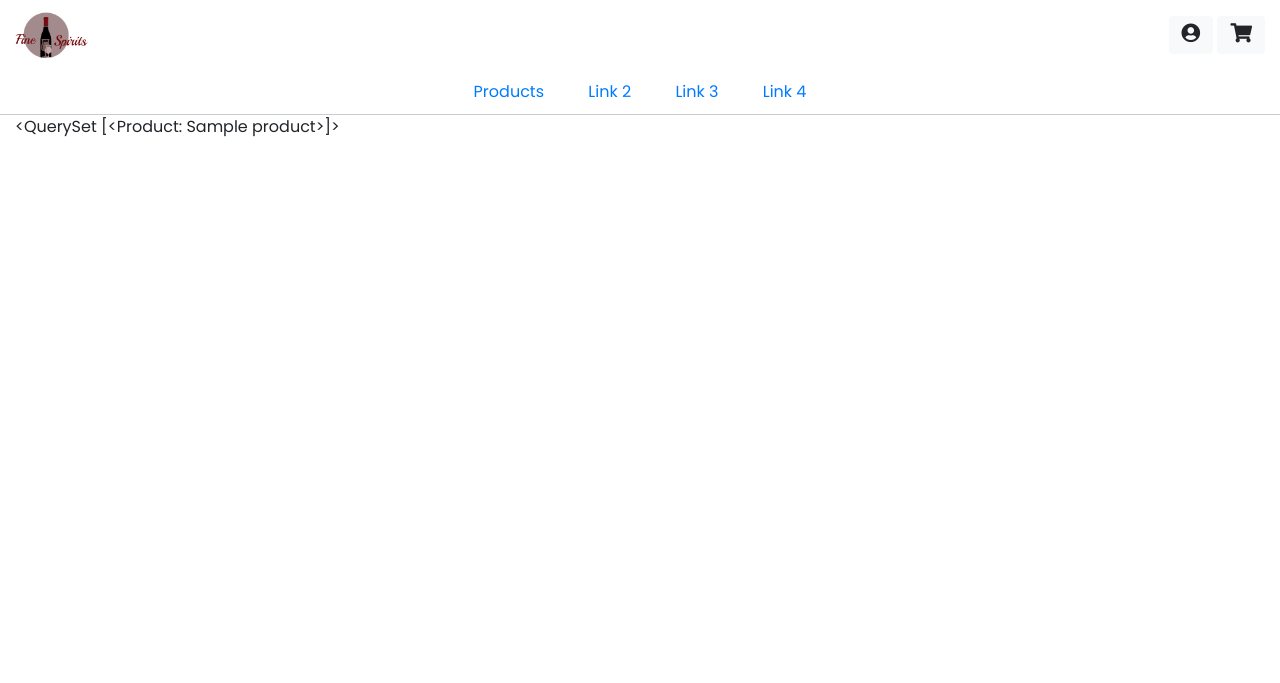
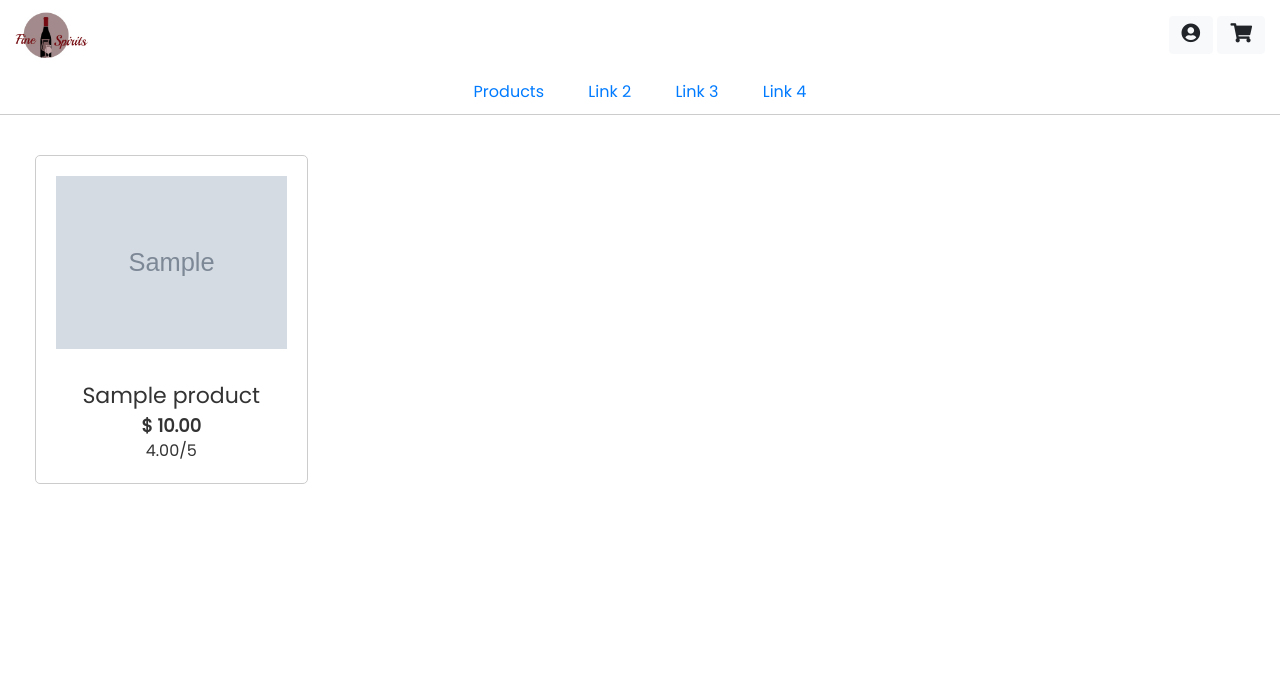
Before and after one commit to Code-Institute-Submissions/FrankN88-fine-spirits_AprResub, a Django app: page /products/ in a window 1280 px wide. Shown: the top 683 px of the page. Before the commit the page ends 137 px from the top, so only its background shows below. Run offline with Django 3.2, Linux system fonts and the light colour scheme; tables that the repository leaves empty hold one stand-in row (values such as "Sample post"); grey boxes marked "Sample" are stand-in pictures; some libraries are stand-ins or nearby versions.

Commit message:
Products page with css

```diff
--- a/products/templates/products/products.html
+++ b/products/templates/products/products.html
@@ -3,6 +3,34 @@
 
 {% block content %}
 
-	{{products}}
+
+	<div class="products_list">
+
+	{% for product in products %}
+
+		<a class="product" href="{{product.id}}">
+
+			<div class="product_image">
+			{% if product.image %}
+				<img src="{{ MEDIA_URL }}{{product.image}}" alt="{{product.name}}">
+			{% else %}
+				<img src="{{ MEDIA_URL }}noimage.png" alt="{{product.name}}">
+			{% endif %}
+			</div>
+
+			<div class="product_name">{{product.name}}</div>
+			<div class="product_price">$ {{product.price}}</div>
+
+			{% if product.rating %}
+				<div class="product_rate"><i class="fas fa-star-a"></i>{{product.rating}}/5</div>
+			{% else %}
+				<div class="product_rate">No rating</div>
+			{% endif %}
+
+		</a>
+
+	{% endfor %}
+
+	</div>
 
 {% endblock %}
--- a/static/css/style.css
+++ b/static/css/style.css
@@ -4,6 +4,7 @@
 * {
     font-family: 'Poppins', sans-serif;
 }
+
 
 /* ----- HEADER ----- */
 header{
@@ -48,6 +49,7 @@ header .nav-bar-bottom.menu-open{
     display: block;
 }
 
+
 /* ----- MOBILE HEADER ----- */
 @media screen and (max-width: 764px) {
     header .nav-bar button{
@@ -74,3 +76,72 @@ header .nav-bar-bottom.menu-open{
     }
 
 }
+
+
+/* ----- PRODUCTS PAGE ----- */
+.products_list{
+    display: grid;
+    grid-template-columns: 1fr 1fr 1fr 1fr;
+    grid-template-rows: 1fr 1fr 1fr 1fr;
+    gap: 0px;
+    margin: 20px 0;
+}
+
+.products_list .product{
+    display: flex;
+    flex-direction: column;
+    justify-content: center;
+    text-align: center;
+    color: #333;
+    padding: 20px;
+    margin: 20px;
+    text-decoration: none;
+    border: 1px solid #ccc;
+    border-radius: 5px;
+}
+
+.products_list .product:hover{
+    margin-top: 10px;
+    margin-bottom: 30px;
+    box-shadow: 0px 10px 10px 0px #ccc;
+}
+
+.products_list .product_image{
+    margin-bottom: 30px;
+}
+
+.products_list .product_image img{
+    max-width: 100%;
+}
+
+.products_list .product_name{
+    font-size: 22px;
+}
+
+.products_list .product_price{
+    font-size: 18px;
+    font-weight: bold;
+}
+
+
+/* ----- PRODUCTS PAGE MOBILE ----- */
+@media screen and (max-width: 1200px) {
+    .products_list{
+        grid-template-columns: 1fr 1fr 1fr;
+        grid-template-rows: 1fr 1fr 1fr;
+    }
+}
+
+@media screen and (max-width: 990px) {
+    .products_list{
+        grid-template-columns: 1fr 1fr;
+        grid-template-rows: 1fr 1fr;
+    }
+}
+
+@media screen and (max-width: 578px) {
+    .products_list{
+        grid-template-columns: 1fr;
+        grid-template-rows: 1fr;
+    }
+}
--- a/templates/includes/nav-bar-bottom.html
+++ b/templates/includes/nav-bar-bottom.html
@@ -1,6 +1,6 @@
 <div class="nav-bar-bottom">
     <div class="nav-menu">
-        <a href="/products">Products</a>
+        <a href="{% url 'products'%}">Products</a>
         <a href="#">Link 2</a>
         <a href="#">Link 3</a>
         <a href="#">Link 4</a>
```
Also changed, not shown: 1 other file.
